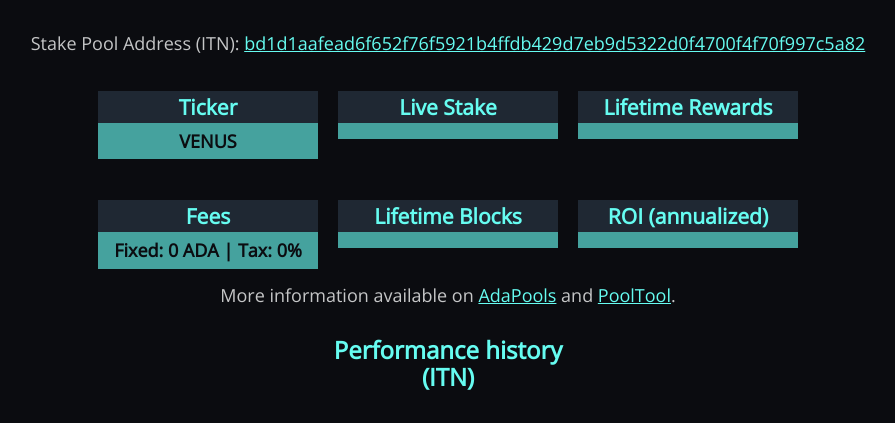
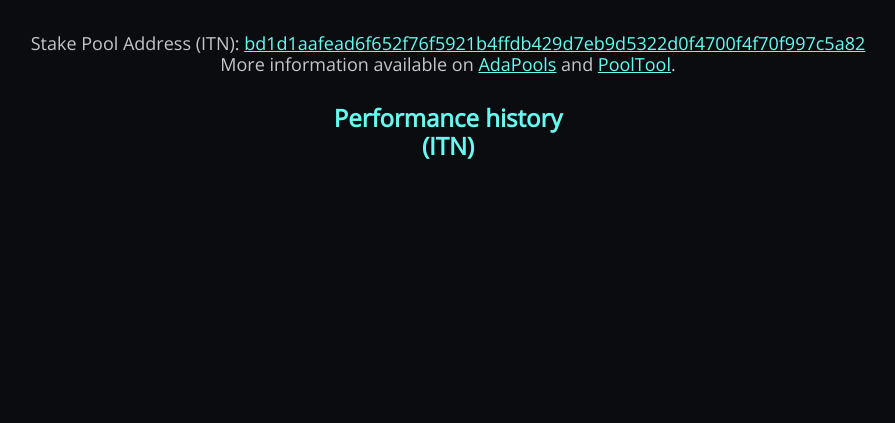
Before and after one commit to filip-strelec/Fresco-Pool-Website, a plain HTML site: page index.html in a window 1280 px wide. Shown: the part 2293-2716 px from the top of the page, without its empty margins (192-1087 px from the left). After the commit the page ends 2485 px from the top, so only its background shows below. Drawn offline with nearby package versions, Linux system fonts and the light colour scheme; no server answers.

Commit message:
Minor changes

```diff
--- a/index.html
+++ b/index.html
@@ -134,7 +134,7 @@
             >bd1d1aafead6f652f76f5921b4ffdb429d7eb9d5322d0f4700f4f70f997c5a82</a
           >
         </div>
-        <div class="info-grid">
+        <!-- <div class="info-grid">
           <div class="grid-element">
             <div class="grid-header">
               <h3>Ticker</h3>
@@ -177,12 +177,12 @@
             <div class="individual-info">
               <span id="pool-total-blocks"></span>
             </div>
-          </div>
+          </div> -->
           <!-- <div class="individual-info">
         ROA: <span id="pool-roa"></span>
         </div> -->
 
-          <div class="grid-element">
+          <!-- <div class="grid-element">
             <div class="grid-header">
               <h3>ROI (annualized)</h3>
             </div>
@@ -190,7 +190,7 @@
               <span id="pool-roi"></span>
             </div>
           </div>
-        </div>
+        </div> -->
 
         <div class="more-info">
           More information available on
```
